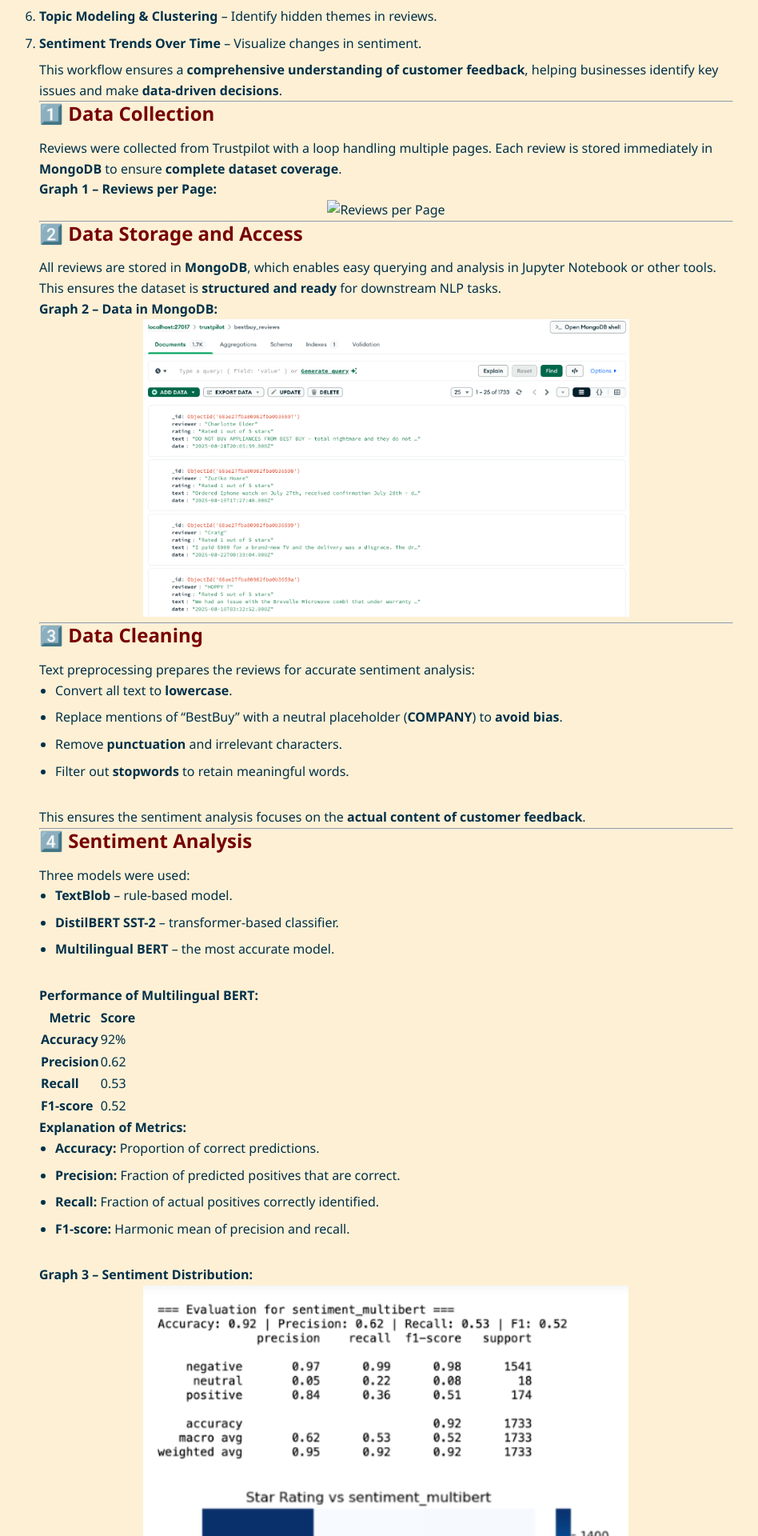
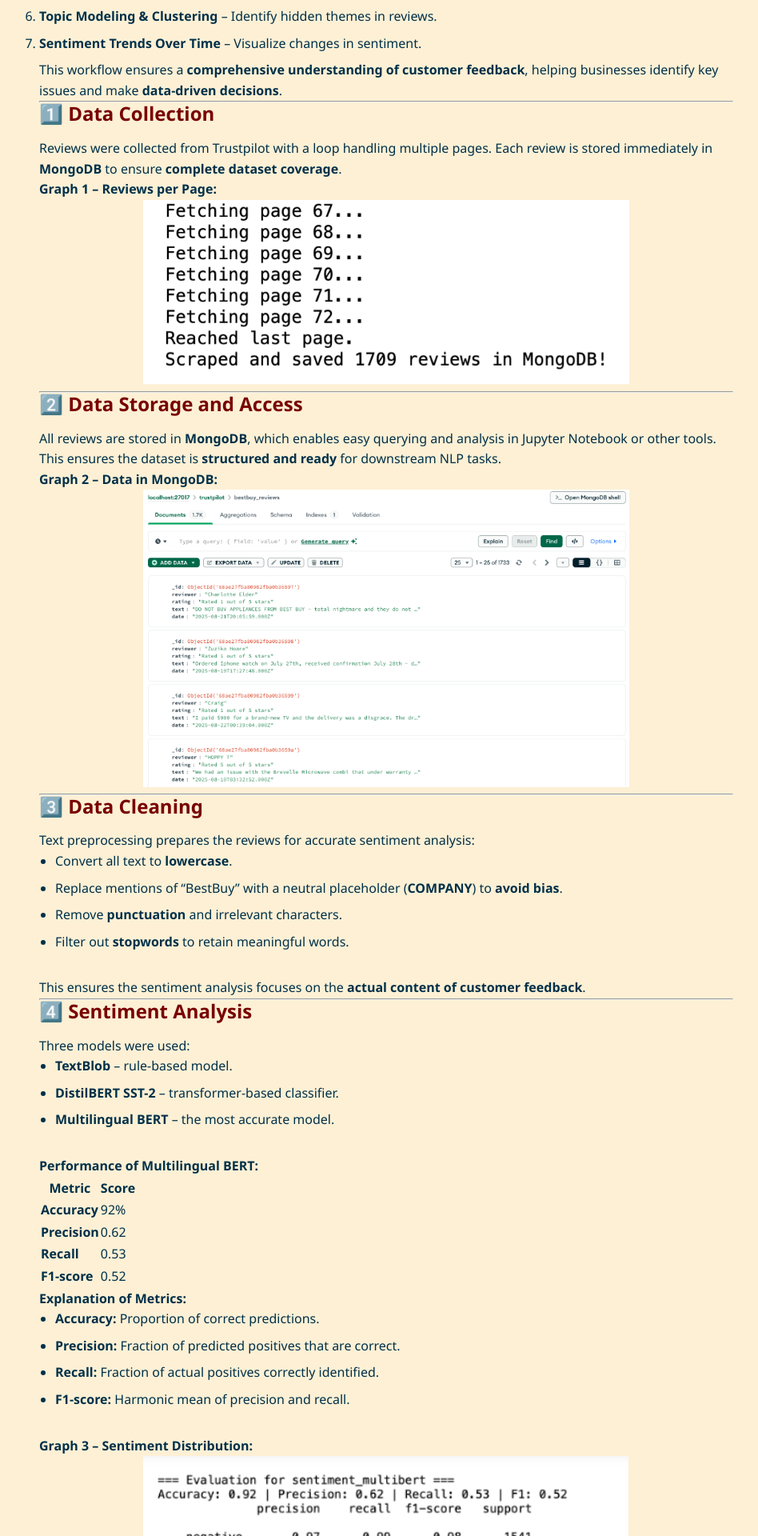
Before and after one commit to kang-tian/kang-tian.github.io, a Jekyll site: the page built from projects/NLP-Sentiment-Analysis-Bestbuy-Reviews/index.md, in a window 1280 px wide. Shown: the part 517-2437 px from the top of the page at 80% size, without its empty margins (157-1105 px from the left). Built offline with Jekyll 4.4.1, drawn with Linux system fonts in a browser that asks for light colours; our own code applies the rules of GitHub Pages for plain Markdown files.

Commit message:
Update index.md

```diff
--- a/projects/NLP-Sentiment-Analysis-Bestbuy-Reviews/index.md
+++ b/projects/NLP-Sentiment-Analysis-Bestbuy-Reviews/index.md
@@ -30,7 +30,7 @@ Reviews were collected from Trustpilot with a loop handling multiple pages. Each
 
 **Graph 1 – Reviews per Page:**
 <p align="center">
-  <img src="projects/NLP-Sentiment-Analysis-Bestbuy-Reviews/images/Picture1.png" alt="Reviews per Page" width="70%"/>
+  <img src="/projects/NLP-Sentiment-Analysis-Bestbuy-Reviews/images/Picture1.png" alt="Reviews per Page" width="70%"/>
 </p>
 
 ---
```
